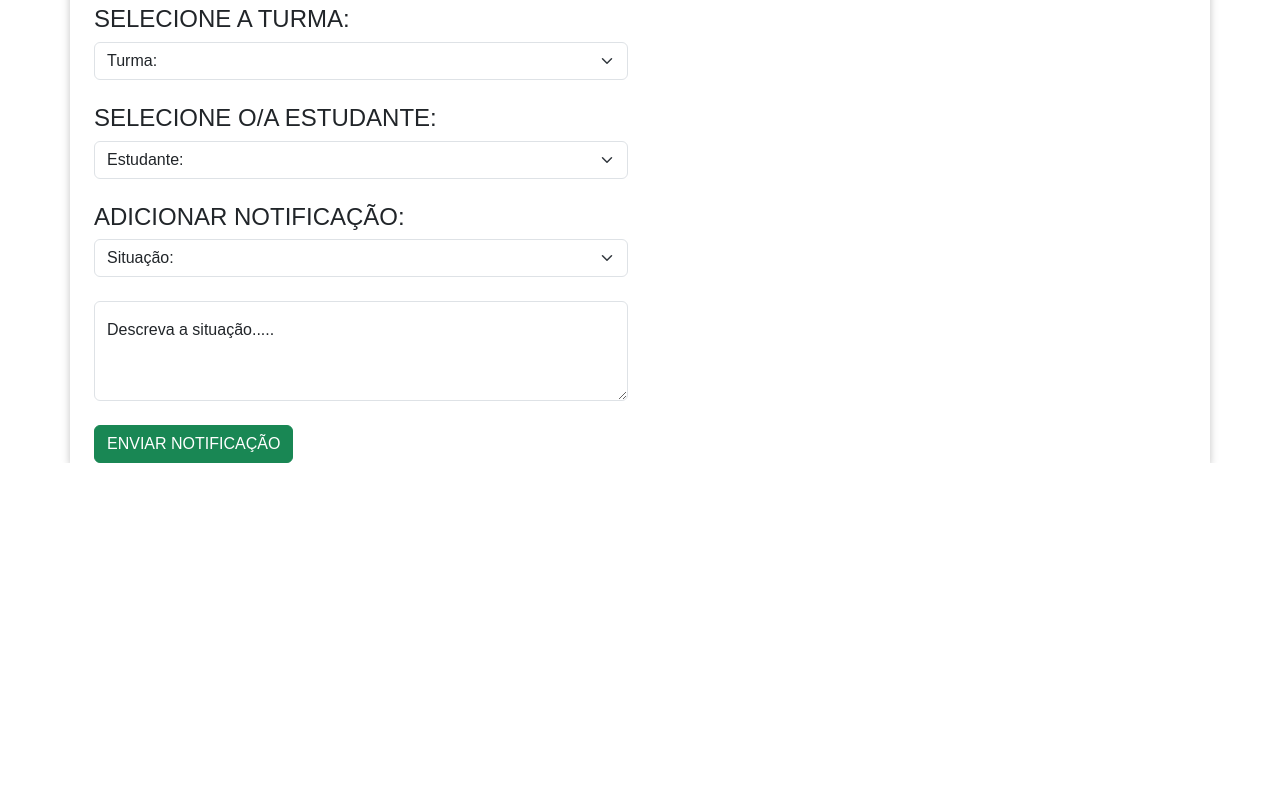
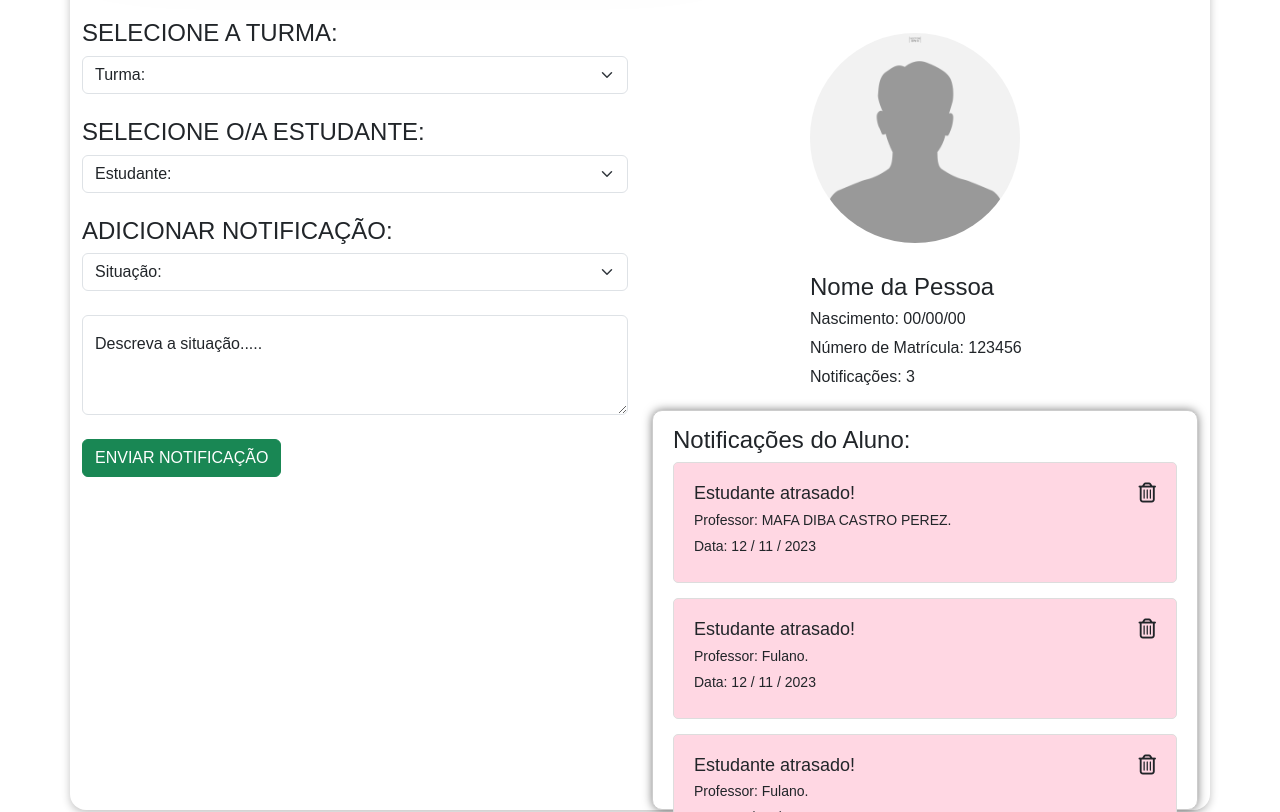
Before and after one commit to juliaamarall/profjb, a plain HTML site: page index.html in a window 1280 px wide. Shown: the part 506-1318 px from the top of the page. Before the commit the page ends 969 px from the top, so only its background shows below. Drawn offline with nearby package versions, Linux system fonts and the light colour scheme.

Commit message:
Página finalizada

```diff
--- a/index.html
+++ b/index.html
@@ -13,6 +13,7 @@
  <script src="script.js" defer></script>
 <!-- link css -->
 <link rel="stylesheet" href="style.css">
+
 </head>
 <body>
      <!-- HEADER PADRÃO PAGINAS DE ACESSO -->
@@ -35,7 +36,7 @@
 <main>
     <div class="container">
         <div class="row mt-3" id="bloco1">
-            <div class="col-sm-12 col-md-9">
+            <div class="col-sm-12 col-md-9" id="name-central">
                 <h3>Olá, MAFA DIBA CASTRO PEREZ!</h3>
             </div>
 
@@ -57,7 +58,7 @@
 
 <div class="container">
     <div class="row" id="bloco2">
-        <div class="col-sm-6 col-md-7">
+        <div class="col-sm-6 col-md-7" id="alert">
             <div class="alert alert-success" role="alert">
                <section><i class="fa-regular fa-calendar-days" style="color: #000000;"></i></section>
                <section>HORÁRIOS</section>
@@ -65,9 +66,9 @@
         </div>
 
         <div class="col-sm-6 col-md-5">
-            <div id="buttons-container" class="me-4">
+            <div id="buttons-container">
                 <!-- LINK REDIRECIONADO PARA O SISEDU -->
-                <a href="https://sisedu.seduc.ce.gov.br/">
+                <a href="https://professor.seduc.ce.gov.br/" target="_blank">
                     <button id="button1" class="button" onclick="animateButtonClick(1)">
                     <img src="imgs/profonline.png" alt="Logo 1" id="sisedu">
                 </button></a>
@@ -90,8 +91,8 @@
 
     <section id="info-painel">
         <div class="container">
-            <div class="row">
-                <div class="col-sm-12 col-md-6 ">
+            <div class="row" id="painel-central">
+                <div class="col-sm-12 col-md-6">
                     <section class="painel-turma mt-4">
                         <h4>SELECIONE A TURMA:</h4>
                         <select class="form-select" aria-label="Default select example">
@@ -133,11 +134,78 @@
                 </div>
 
 
-                div.col-sm
+                <div class="col-sm-12 col-md-6 painel-right">
+                    <!-- SESSÃO DO PERFIL DO ESTUDANTE -->
+    <div id="profile-section">
+        <div id="profile-info">
+            <!-- IMAGEM DE PERFIL DO ALUNO -->
+            <div id="imagem" style="position: relative;">
+                <!-- INPUT PARA ENVIAR A IMAGEM PARA O BANCO DE DADOS -->
+                <input type="file" id="inputFile" accept="image/*" style="display: none;">
+                <img src="imgs/perfil.jpg" id="imagemp" alt="Perfil" style="border-radius: 50%; width: 210px; height: 210px;">
+
+                <!-- MENSAGEM HOVER DA IMAGEM -->
+                <div class="overlay-message">Clique aqui para alterar! <i class="fa-solid fa-hand-pointer fa-beat" style="color: #ffffff; margin-left: 5px;"></i></div>
+            </div>
+
+            <!-- INFORMAÇÕES DO ESTUDANTE -->
+            <div id="profile-details">
+                <h3>Nome da Pessoa</h3>
+                <p>Nascimento: 00/00/00</p>
+                <p>Número de Matrícula: 123456</p>
+                <p>Notificações: 3</p>
+            </div>
+        </div>
+    </div>
+
+
+    <div id="notification-section">
+        <div id="notification-title">
+            <h3>Notificações do Aluno:</h3>
+        </div>
+        <div id="notification-cards">
+            <div class="notification-card">
+
+                        <div>
+                            <h4>Estudante atrasado!</h4>
+                            <p>Professor: MAFA DIBA CASTRO PEREZ.</p>
+                            <p>Data: 12 / 11 / 2023</p>
+                        </div>
+
+                        <div><i class="fa-regular fa-trash-can fs-5"></i></div>
+
+              </div>
+
+              <div class="notification-card">
+                <div>
+                    <h4>Estudante atrasado!</h4>
+                    <p>Professor: Fulano.</p>
+                    <p>Data: 12 / 11 / 2023</p>
+                </div>
+
+                <div><i class="fa-regular fa-trash-can fs-5"></i></div>
+              </div>
+
+              <div class="notification-card">
+                <div>
+                    <h4>Estudante atrasado!</h4>
+                    <p>Professor: Fulano.</p>
+                    <p>Data: 12 / 11 / 2023</p>
+                </div>
+
+                <div><i class="fa-regular fa-trash-can fs-5"></i></div>
+              </div>
+
+            <!-- CASO QUEIRA TESTAR, ADICIONE MAIS CARDS AQUI! -->
+        </div>
+    </div>
+
+    <!-- COMPLEMENTO DA PÁGINA... -->
+                </div>
             </div>
         </div>
 
-    </section>
+
     <!-- fim do painel principal -->
 </div>
 
--- a/style.css
+++ b/style.css
@@ -95,6 +95,7 @@ h2 {
     display: flex;
     flex-direction: column;
     align-items: flex-end;
+    margin-right: 1em;
 }
 .button {
     width: 200px;
@@ -140,8 +141,9 @@ h2 {
 }
 
 .alert{
-    box-shadow: rgba(0, 0, 0, 0.35) 0px 5px 15px;
+    box-shadow: rgba(255, 255, 255, 0.1) 0px 1px 1px 0px inset, rgba(50, 50, 93, 0.25) 0px 50px 100px -20px, rgba(0, 0, 0, 0.3) 0px 30px 60px -30px;
 }
+
 
 .alert > section{
     text-align: center;
@@ -153,8 +155,13 @@ h2 {
 
 .painel-one{
     margin-top: 2em;
+    padding: 0px;
     box-shadow: rgba(0, 0, 0, 0.24) 0px 3px 8px;
+    width: 100%;
+    border-radius: 16px;
+
 }
+
 
 .painel-turma{
     margin-top: 1em;
@@ -165,7 +172,123 @@ h2 {
     background-image: linear-gradient(to left, orange, green
     );
     margin: 0;
+    padding: .2em;
     font-size: 35px;
     color: #fff;
     text-align: center;
+  border-top-left-radius: 10px;
+   border-top-right-radius: 10px;
+
 }
+
+
+#painel-central > div{
+    display: flex;
+    flex-direction: column;
+
+}
+
+.painel-right{
+    align-items: center;
+  }
+
+/* SESSÃO DE PERFIL */
+#profile-section {
+    justify-content: center;
+    display: flex;
+    margin: 1em;
+    align-items: center;
+    width: 40%;
+
+}
+#profile-info {
+    display: block;
+    margin-top: 10%;
+}
+#profile-info img {
+    border-radius: 50%;
+    margin-right: 20px;
+    width: 60%;
+    height: 20%;
+    margin-bottom: 30px;
+}
+#profile-details {
+    width: 100%;
+}
+#profile-details h3 {
+    margin: 0;
+    font-size: 24px;
+}
+#profile-details p {
+    margin: 5px 0;
+    font-size: 16px;
+}
+
+
+/* MENSAGEM DE HOVER PARA IMAGEM DE PERFIL */
+.overlay-message {
+    position: absolute;
+    color: #fff;
+    font-size: 16px;
+    text-align: center;
+    opacity: 0;
+    pointer-events: none;
+    transition: opacity 0.3s ease;
+    top: 45%;
+    left: 45%;
+    transform: translate(-50%, -50%);
+}
+#imagem:hover .overlay-message {
+    opacity: 1;
+}
+
+/* SESSÃO DE NOTIFICAÇÕES: */
+#notification-section {
+    width: 100%; /* Ajuste conforme necessário */
+    height: 400px; /* Ajuste conforme necessário */
+    background-color: #fff;
+    border: 1px solid #ccc;
+    border-radius: 10px;
+    padding: 20px;
+    z-index: 3;
+    box-shadow: 0px 0px 10px rgba(0, 0, 0, 0.5);
+}
+#notification-cards {
+  width: 100%;
+  height: 350px;
+  overflow-y: auto;
+}
+#notification-title h3{
+  margin-top: -5px;
+  font-size: 150%;
+}
+.notification-card {
+    background-color: #FFD7E3;
+    border: 1px solid #ddd;
+    border-radius: 5px;
+    margin-bottom: 15px;
+    padding: 20px;
+    display: flex;
+    justify-content: space-between;
+}
+
+.notification-card h4 {
+    margin: 0;
+    font-size: 18px;
+}
+.notification-card p {
+    margin: 5px 0;
+    font-size: 14px;
+}
+
+/* #bloco1 > #name-central > h3{
+    text-align: left;
+} */
+
+
+@media screen and (max-width: 767px){
+    #bloco1 > #name-central > h3{
+        text-align: center;
+    }
+
+}
```
